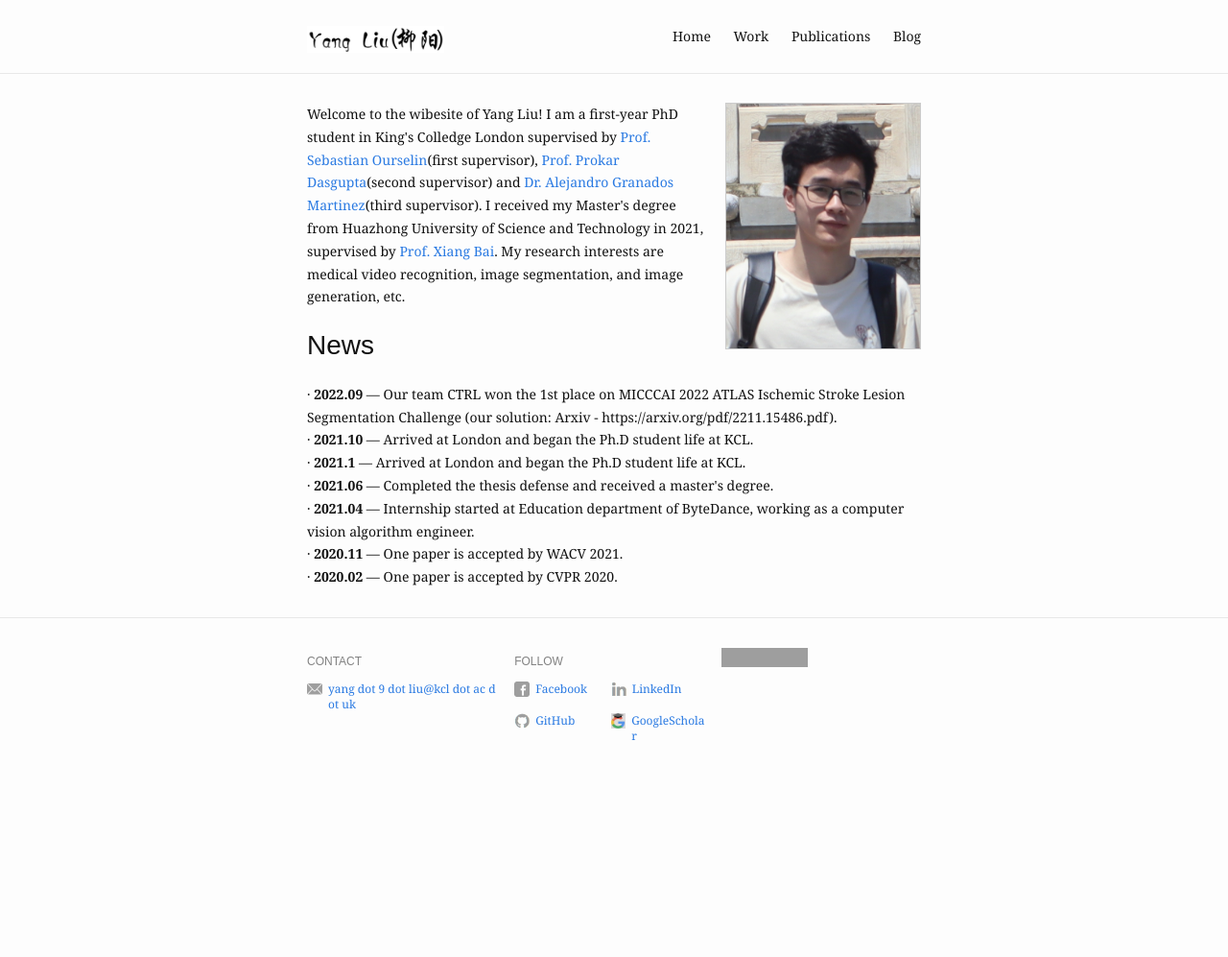
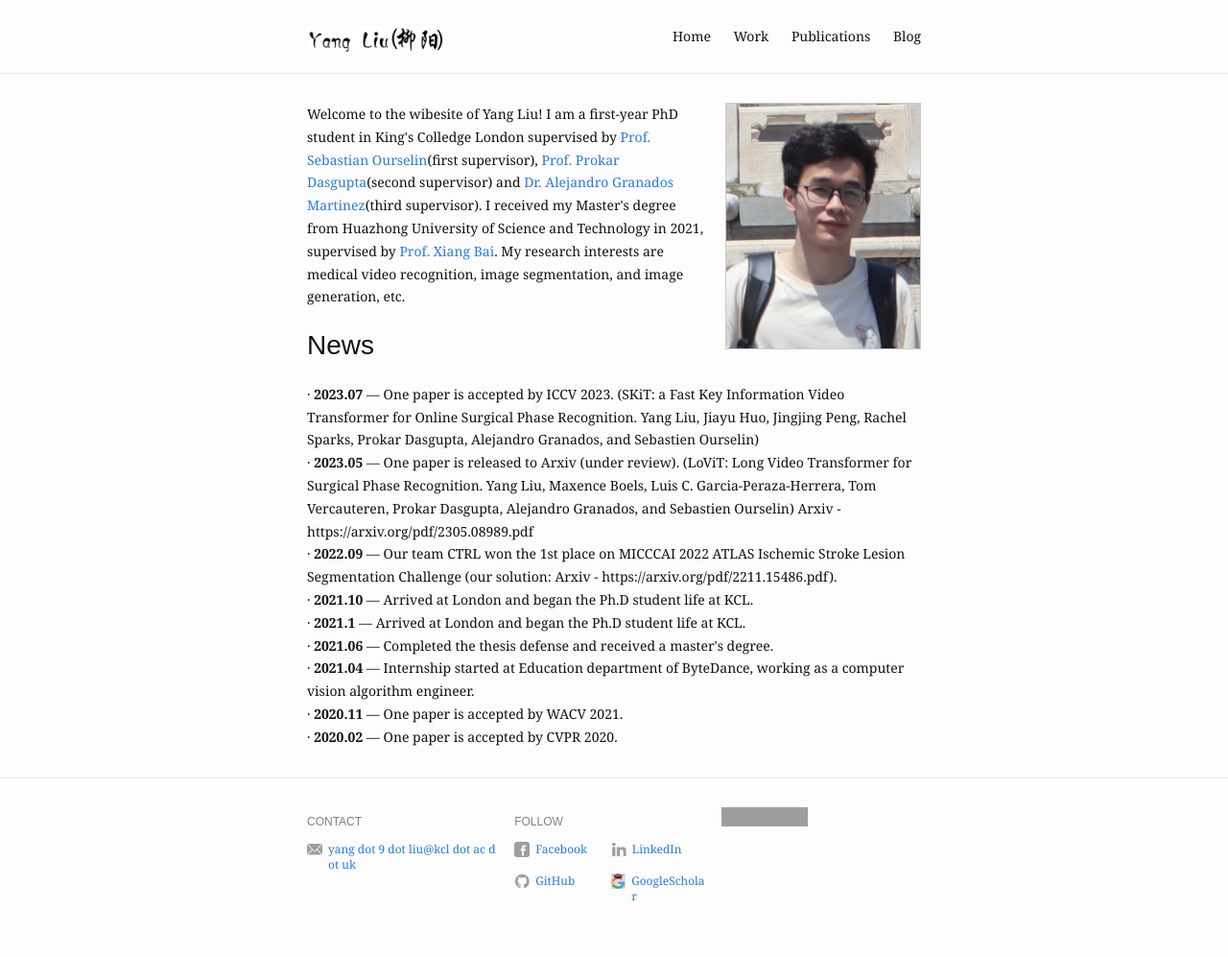
Before and after one commit to MRUIL/MRUIL.github.io, a Jekyll site: the page built from index.md, in a window 1280 px wide. Shown: the whole page at 96% size. Built offline with Jekyll 4.4.1, drawn with Linux system fonts in a browser that asks for light colours; before the commit the page ends 900 px from its top, so only the background shows below that; grey boxes are pictures that could not be loaded.

Commit message:
Update index.md

```diff
--- a/index.md
+++ b/index.md
@@ -4,6 +4,10 @@ profile_picture:
   src: /assets/img/profile_fig_v3.jpg
   alt: website picture
 news-items:
+  - title: 2023.07
+    description: "One paper is accepted by ICCV 2023. (SKiT: a Fast Key Information Video Transformer for Online Surgical Phase Recognition. Yang Liu, Jiayu Huo, Jingjing Peng, Rachel Sparks, Prokar Dasgupta, Alejandro Granados, and Sebastien Ourselin)"
+  - title: 2023.05
+    description: "One paper is released to Arxiv (under review). (LoViT: Long Video Transformer for Surgical Phase Recognition. Yang Liu, Maxence Boels, Luis C. Garcia-Peraza-Herrera, Tom Vercauteren, Prokar Dasgupta, Alejandro Granados, and Sebastien Ourselin) Arxiv - https://arxiv.org/pdf/2305.08989.pdf"
   - title: 2022.09
     description: "Our team CTRL won the 1st place on MICCCAI 2022 ATLAS Ischemic Stroke Lesion Segmentation Challenge (our solution: Arxiv - https://arxiv.org/pdf/2211.15486.pdf)."
   - title: "2021.10"
```
